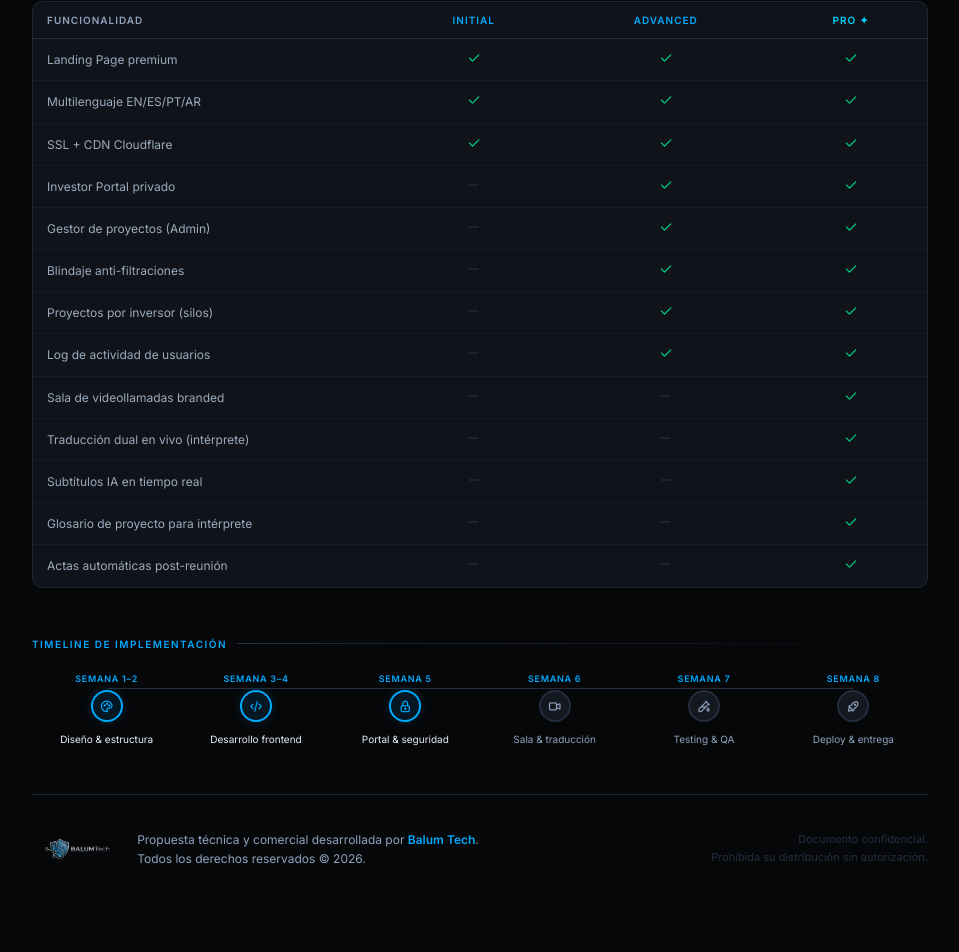
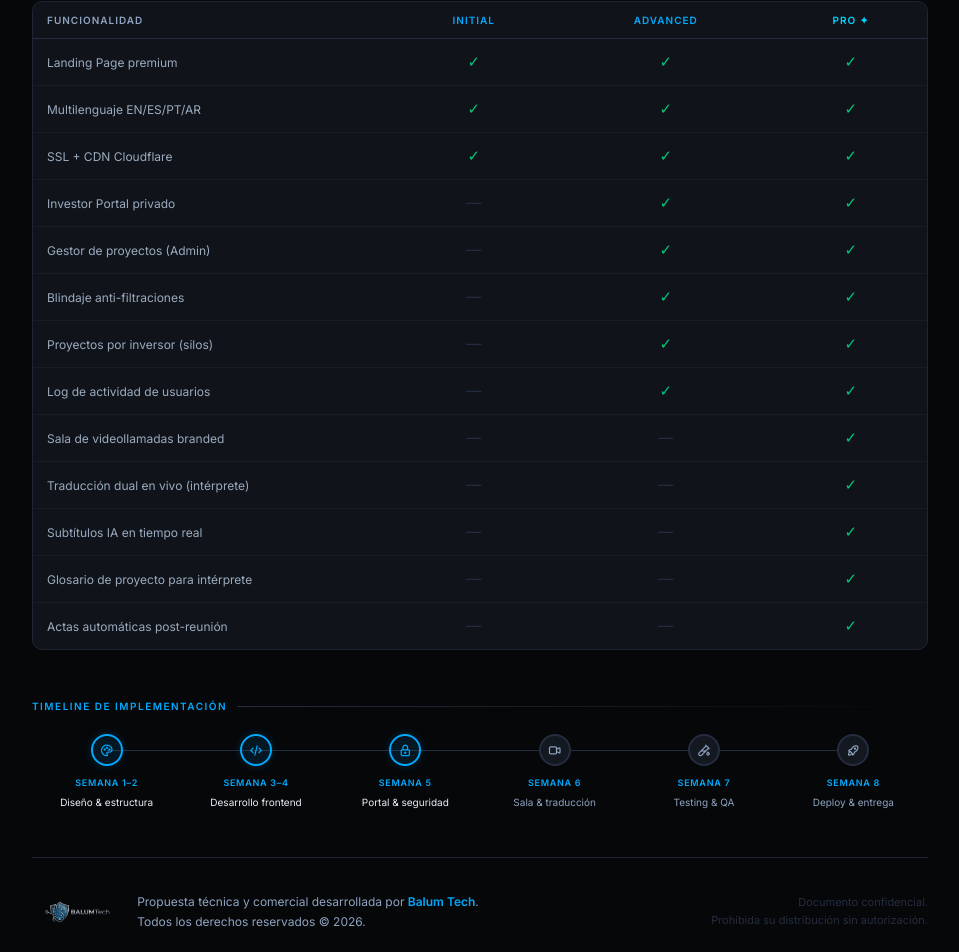
Before and after one commit to SoulTechX/balumtech-web, a Next.js app: page /metrika in a window 1280 px wide. Shown: the part 2465-3417 px from the top of the page, without its empty margins (160-1119 px from the left). Built offline with nearby package versions, Linux system fonts and the light colour scheme.

Commit message:
Update MetrikaContent.tsx

```diff
--- a/app/metrika/MetrikaContent.tsx
+++ b/app/metrika/MetrikaContent.tsx
@@ -539,6 +539,9 @@ export default function MetrikaContent() {
         .tl-step {
             flex: 1;
             position: relative;
+            display: flex;
+            flex-direction: column;
+            align-items: center;
         }
         .tl-step::before {
             content: '';
@@ -560,10 +563,12 @@ export default function MetrikaContent() {
             position: relative;
             z-index: 1;
             margin: 0 auto 10px;
+            flex-shrink: 0;
         }
         .tl-dot i { font-size: 14px; color: var(--silver); }
         .tl-step.active .tl-dot { border-color: var(--blue-glow); background: rgba(0,170,255,0.1); box-shadow: 0 0 10px rgba(0,170,255,0.2); }
         .tl-step.active .tl-dot i { color: var(--blue-glow); }
+        .tl-content { text-align: center; }
         .tl-label { font-size: 10px; text-align: center; color: var(--silver); line-height: 1.4; }
         .tl-step.active .tl-label { color: var(--white); }
         .tl-phase { font-size: 9px; text-transform: uppercase; letter-spacing: 0.08em; color: var(--blue-glow); text-align: center; margin-bottom: 4px; font-weight: 600; }
@@ -598,6 +603,172 @@ export default function MetrikaContent() {
             font-size: 11px;
             color: var(--border2);
             text-align: right;
+        }
+
+        /* ── MOBILE ── */
+        @media (max-width: 640px) {
+
+            .container {
+                padding: 24px 16px 40px;
+            }
+
+            /* Header */
+            header {
+                flex-direction: column;
+                align-items: flex-start;
+                gap: 20px;
+                padding-bottom: 24px;
+                margin-bottom: 28px;
+            }
+
+            .doc-info {
+                text-align: left;
+            }
+
+            .logo-img {
+                height: 100px;
+            }
+
+            /* Hero */
+            h1 {
+                font-size: 28px;
+            }
+
+            .hero {
+                margin-bottom: 32px;
+            }
+
+            /* Plan cards */
+            .plan-inner {
+                padding: 20px 20px 20px 24px;
+            }
+
+            .plan-header {
+                flex-direction: column;
+                align-items: flex-start;
+                gap: 12px;
+            }
+
+            .plan-price-wrap {
+                text-align: left;
+            }
+
+            .plan-price { font-size: 24px; }
+            .featured .plan-price { font-size: 28px; }
+
+            .ribbon {
+                top: 14px;
+                right: -32px;
+                font-size: 8px;
+                padding: 4px 32px;
+            }
+
+            /* Addons grid: 1 column on mobile */
+            .addons {
+                grid-template-columns: 1fr;
+                gap: 12px;
+                margin-bottom: 32px;
+            }
+
+            /* Comparison table: scrollable */
+            .compare-wrap {
+                overflow-x: auto;
+                -webkit-overflow-scrolling: touch;
+                margin-bottom: 32px;
+            }
+
+            .compare-table {
+                min-width: 480px;
+            }
+
+            /* Timeline: vertical on mobile */
+            .tl-row {
+                flex-direction: column;
+                gap: 0;
+            }
+
+            .tl-step {
+                display: flex;
+                align-items: flex-start;
+                gap: 14px;
+                padding-bottom: 20px;
+            }
+
+            .tl-step::before {
+                top: 16px;
+                left: 16px;
+                width: 1px;
+                height: 100%;
+                background: var(--border2);
+            }
+
+            .tl-step:last-child { padding-bottom: 0; }
+
+            .tl-dot {
+                margin: 0;
+                flex-shrink: 0;
+            }
+
+            .tl-phase,
+            .tl-label {
+                text-align: left;
+            }
+
+            .tl-content { padding-top: 4px; }
+
+            /* Footer */
+            footer {
+                flex-direction: column;
+                align-items: center;
+                text-align: center;
+                gap: 12px;
+            }
+
+            .footer-brand {
+                flex-direction: column;
+                align-items: center;
+                text-align: center;
+            }
+
+            .footer-text {
+                text-align: center;
+            }
+
+            .footer-legal {
+                text-align: center;
+            }
+
+            /* Plans */
+            .plans {
+                margin-bottom: 32px;
+            }
+
+            .timeline {
+                margin-bottom: 32px;
+            }
+        }
+
+        @media (min-width: 641px) and (max-width: 900px) {
+            .container {
+                padding: 32px 24px 48px;
+            }
+
+            .addons {
+                grid-template-columns: repeat(2, 1fr);
+            }
+
+            h1 {
+                font-size: 32px;
+            }
+
+            .compare-wrap {
+                overflow-x: auto;
+                -webkit-overflow-scrolling: touch;
+            }
+
+            .compare-table {
+                min-width: 520px;
+            }
         }
 
         /* PRINT */
@@ -795,19 +966,19 @@ export default function MetrikaContent() {
                     </tr>
                 </thead>
                 <tbody>
-                    <tr><td>Landing Page premium</td><td style={{textAlign: "center"}}><i className="ti ti-check check"></i></td><td style={{textAlign: "center"}}><i className="ti ti-check check"></i></td><td style={{textAlign: "center"}}><i className="ti ti-check check"></i></td></tr>
-                    <tr><td>Multilenguaje EN/ES/PT/AR</td><td style={{textAlign: "center"}}><i className="ti ti-check check"></i></td><td style={{textAlign: "center"}}><i className="ti ti-check check"></i></td><td style={{textAlign: "center"}}><i className="ti ti-check check"></i></td></tr>
-                    <tr><td>SSL + CDN Cloudflare</td><td style={{textAlign: "center"}}><i className="ti ti-check check"></i></td><td style={{textAlign: "center"}}><i className="ti ti-check check"></i></td><td style={{textAlign: "center"}}><i className="ti ti-check check"></i></td></tr>
-                    <tr><td>Investor Portal privado</td><td style={{textAlign: "center"}}><i className="ti ti-minus dash"></i></td><td style={{textAlign: "center"}}><i className="ti ti-check check"></i></td><td style={{textAlign: "center"}}><i className="ti ti-check check"></i></td></tr>
-                    <tr><td>Gestor de proyectos (Admin)</td><td style={{textAlign: "center"}}><i className="ti ti-minus dash"></i></td><td style={{textAlign: "center"}}><i className="ti ti-check check"></i></td><td style={{textAlign: "center"}}><i className="ti ti-check check"></i></td></tr>
-                    <tr><td>Blindaje anti-filtraciones</td><td style={{textAlign: "center"}}><i className="ti ti-minus dash"></i></td><td style={{textAlign: "center"}}><i className="ti ti-check check"></i></td><td style={{textAlign: "center"}}><i className="ti ti-check check"></i></td></tr>
-                    <tr><td>Proyectos por inversor (silos)</td><td style={{textAlign: "center"}}><i className="ti ti-minus dash"></i></td><td style={{textAlign: "center"}}><i className="ti ti-check check"></i></td><td style={{textAlign: "center"}}><i className="ti ti-check check"></i></td></tr>
-                    <tr><td>Log de actividad de usuarios</td><td style={{textAlign: "center"}}><i className="ti ti-minus dash"></i></td><td style={{textAlign: "center"}}><i className="ti ti-check check"></i></td><td style={{textAlign: "center"}}><i className="ti ti-check check"></i></td></tr>
-                    <tr><td>Sala de videollamadas branded</td><td style={{textAlign: "center"}}><i className="ti ti-minus dash"></i></td><td style={{textAlign: "center"}}><i className="ti ti-minus dash"></i></td><td style={{textAlign: "center"}}><i className="ti ti-check check"></i></td></tr>
-                    <tr><td>Traducción dual en vivo (intérprete)</td><td style={{textAlign: "center"}}><i className="ti ti-minus dash"></i></td><td style={{textAlign: "center"}}><i className="ti ti-minus dash"></i></td><td style={{textAlign: "center"}}><i className="ti ti-check check"></i></td></tr>
-                    <tr><td>Subtítulos IA en tiempo real</td><td style={{textAlign: "center"}}><i className="ti ti-minus dash"></i></td><td style={{textAlign: "center"}}><i className="ti ti-minus dash"></i></td><td style={{textAlign: "center"}}><i className="ti ti-check check"></i></td></tr>
-                    <tr><td>Glosario de proyecto para intérprete</td><td style={{textAlign: "center"}}><i className="ti ti-minus dash"></i></td><td style={{textAlign: "center"}}><i className="ti ti-minus dash"></i></td><td style={{textAlign: "center"}}><i className="ti ti-check check"></i></td></tr>
-                    <tr><td>Actas automáticas post-reunión</td><td style={{textAlign: "center"}}><i className="ti ti-minus dash"></i></td><td style={{textAlign: "center"}}><i className="ti ti-minus dash"></i></td><td style={{textAlign: "center"}}><i className="ti ti-check check"></i></td></tr>
+                    <tr><td>Landing Page premium</td><td style={{textAlign: "center"}}><span className="check">✓</span></td><td style={{textAlign: "center"}}><span className="check">✓</span></td><td style={{textAlign: "center"}}><span className="check">✓</span></td></tr>
+                    <tr><td>Multilenguaje EN/ES/PT/AR</td><td style={{textAlign: "center"}}><span className="check">✓</span></td><td style={{textAlign: "center"}}><span className="check">✓</span></td><td style={{textAlign: "center"}}><span className="check">✓</span></td></tr>
+                    <tr><td>SSL + CDN Cloudflare</td><td style={{textAlign: "center"}}><span className="check">✓</span></td><td style={{textAlign: "center"}}><span className="check">✓</span></td><td style={{textAlign: "center"}}><span className="check">✓</span></td></tr>
+                    <tr><td>Investor Portal privado</td><td style={{textAlign: "center"}}><span className="dash">—</span></td><td style={{textAlign: "center"}}><span className="check">✓</span></td><td style={{textAlign: "center"}}><span className="check">✓</span></td></tr>
+                    <tr><td>Gestor de proyectos (Admin)</td><td style={{textAlign: "center"}}><span className="dash">—</span></td><td style={{textAlign: "center"}}><span className="check">✓</span></td><td style={{textAlign: "center"}}><span className="check">✓</span></td></tr>
+                    <tr><td>Blindaje anti-filtraciones</td><td style={{textAlign: "center"}}><span className="dash">—</span></td><td style={{textAlign: "center"}}><span className="check">✓</span></td><td style={{textAlign: "center"}}><span className="check">✓</span></td></tr>
+                    <tr><td>Proyectos por inversor (silos)</td><td style={{textAlign: "center"}}><span className="dash">—</span></td><td style={{textAlign: "center"}}><span className="check">✓</span></td><td style={{textAlign: "center"}}><span className="check">✓</span></td></tr>
+                    <tr><td>Log de actividad de usuarios</td><td style={{textAlign: "center"}}><span className="dash">—</span></td><td style={{textAlign: "center"}}><span className="check">✓</span></td><td style={{textAlign: "center"}}><span className="check">✓</span></td></tr>
+                    <tr><td>Sala de videollamadas branded</td><td style={{textAlign: "center"}}><span className="dash">—</span></td><td style={{textAlign: "center"}}><span className="dash">—</span></td><td style={{textAlign: "center"}}><span className="check">✓</span></td></tr>
+                    <tr><td>Traducción dual en vivo (intérprete)</td><td style={{textAlign: "center"}}><span className="dash">—</span></td><td style={{textAlign: "center"}}><span className="dash">—</span></td><td style={{textAlign: "center"}}><span className="check">✓</span></td></tr>
+                    <tr><td>Subtítulos IA en tiempo real</td><td style={{textAlign: "center"}}><span className="dash">—</span></td><td style={{textAlign: "center"}}><span className="dash">—</span></td><td style={{textAlign: "center"}}><span className="check">✓</span></td></tr>
+                    <tr><td>Glosario de proyecto para intérprete</td><td style={{textAlign: "center"}}><span className="dash">—</span></td><td style={{textAlign: "center"}}><span className="dash">—</span></td><td style={{textAlign: "center"}}><span className="check">✓</span></td></tr>
+                    <tr><td>Actas automáticas post-reunión</td><td style={{textAlign: "center"}}><span className="dash">—</span></td><td style={{textAlign: "center"}}><span className="dash">—</span></td><td style={{textAlign: "center"}}><span className="check">✓</span></td></tr>
                 </tbody>
             </table>
         </div>
@@ -818,34 +989,46 @@ export default function MetrikaContent() {
         <div className="section-title">Timeline de implementación</div>
         <div className="tl-row">
             <div className="tl-step active">
+                <div className="tl-dot"><i className="ti ti-palette"></i></div>
+                <div className="tl-content">
                     <div className="tl-phase">Semana 1–2</div>
-                <div className="tl-dot"><i className="ti ti-palette"></i></div>
                     <div className="tl-label">Diseño & estructura</div>
                 </div>
+            </div>
             <div className="tl-step active">
+                <div className="tl-dot"><i className="ti ti-code"></i></div>
+                <div className="tl-content">
                     <div className="tl-phase">Semana 3–4</div>
-                <div className="tl-dot"><i className="ti ti-code"></i></div>
                     <div className="tl-label">Desarrollo frontend</div>
                 </div>
+            </div>
             <div className="tl-step active">
+                <div className="tl-dot"><i className="ti ti-lock"></i></div>
+                <div className="tl-content">
                     <div className="tl-phase">Semana 5</div>
-                <div className="tl-dot"><i className="ti ti-lock"></i></div>
                     <div className="tl-label">Portal & seguridad</div>
                 </div>
+            </div>
             <div className="tl-step">
+                <div className="tl-dot"><i className="ti ti-video"></i></div>
+                <div className="tl-content">
                     <div className="tl-phase">Semana 6</div>
-                <div className="tl-dot"><i className="ti ti-video"></i></div>
                     <div className="tl-label">Sala & traducción</div>
                 </div>
+            </div>
             <div className="tl-step">
+                <div className="tl-dot"><i className="ti ti-test-pipe"></i></div>
+                <div className="tl-content">
                     <div className="tl-phase">Semana 7</div>
-                <div className="tl-dot"><i className="ti ti-test-pipe"></i></div>
                     <div className="tl-label">Testing & QA</div>
                 </div>
+            </div>
             <div className="tl-step">
+                <div className="tl-dot"><i className="ti ti-rocket"></i></div>
+                <div className="tl-content">
                     <div className="tl-phase">Semana 8</div>
-                <div className="tl-dot"><i className="ti ti-rocket"></i></div>
                     <div className="tl-label">Deploy & entrega</div>
+                </div>
             </div>
         </div>
     </div>
```
Lines whose indentation alone changed are shown as unchanged.
